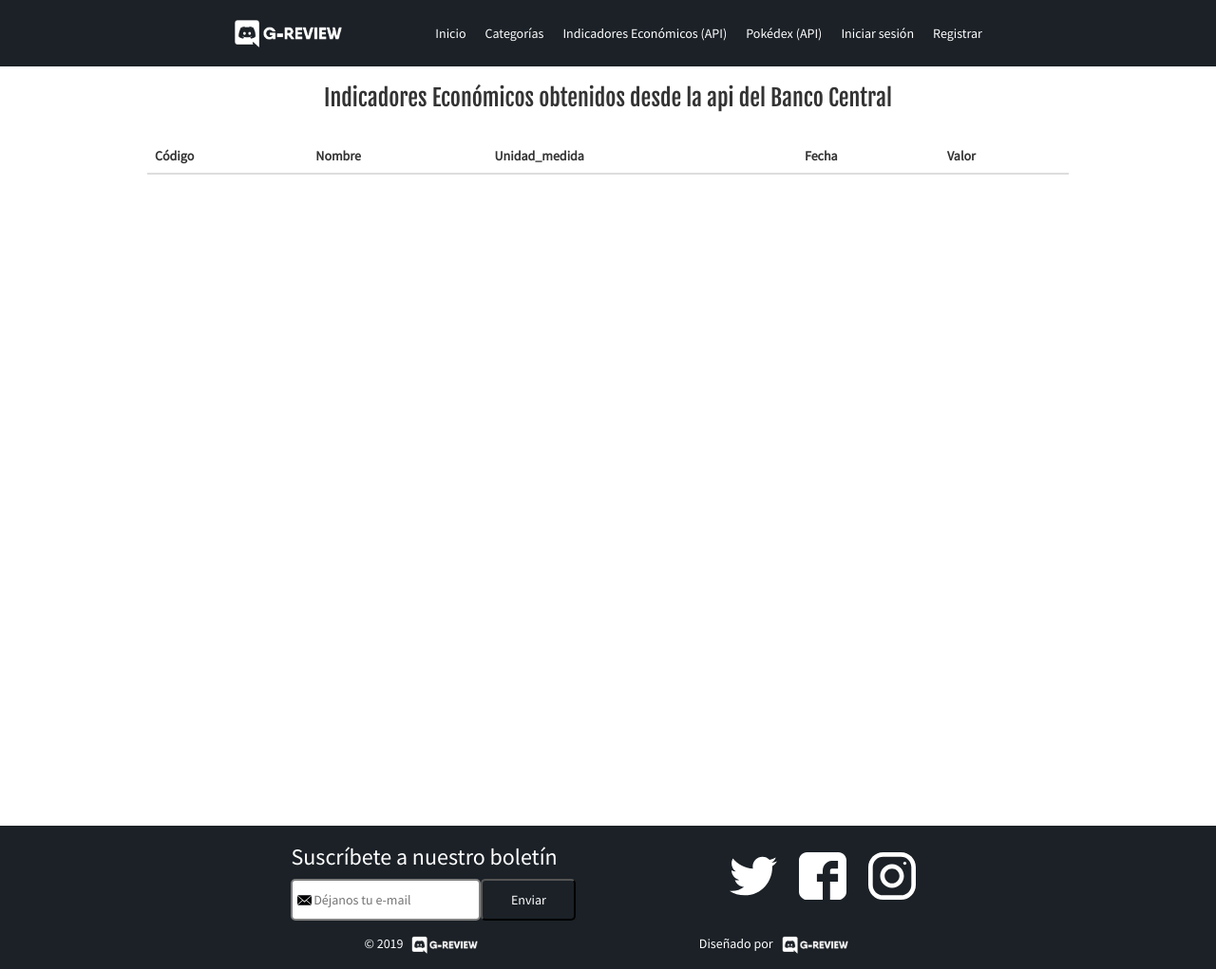
After one commit to dev-ignacio-h/greview, a Django app: page /indicadores/ in a window 1280 px wide. The commit adds this page. Shown: the whole page at 95% size. Run offline with Django 3.2, Linux system fonts and the light colour scheme; lists and menus that the app fills with data are empty; parts of the project's set-up code (start-up, migrations or seed data) failed here and were passed over; some libraries are stand-ins or nearby versions.

Commit message:
consumo de apis externas con rutas propias corregidas

```diff
--- a/apps/core/urls.py
+++ b/apps/core/urls.py
@@ -1,9 +1,11 @@
 from django.urls import path
-from .views import Home, signin
+from .views import Home, signin, indicadores, pokemons
 from . import views
 
 urlpatterns = [
     path('', Home.as_view(), name="home"),
     path('signin/', views.signin, name="signin"),
+    path('indicadores/', indicadores, name="indicadores"),
+    path('pokemons/', pokemons, name="pokemons"),
 
 ]
--- a/apps/core/views.py
+++ b/apps/core/views.py
@@ -78,6 +78,12 @@ def signin(request):
             return redirect(to='home')
     return render(request, 'registration/signin.html', data)
 
+def indicadores(request):
+    return render(request, 'indicadores.html')
+
+def pokemons(request):
+    return render(request, 'pokemons.html')
+
 
 
 # Create your views here.
--- a/templates/base.html
+++ b/templates/base.html
@@ -47,13 +47,10 @@
               <a class="link" href="#noticias">Categorías</a>
             </li>
             <li>
-              <a class="link" href="#analisis">Análisis</a>
+              <a class="link" href="{% url 'indicadores' %}">Indicadores Económicos (API)</a>
             </li>
             <li>
-              <a class="link" href="#indicadores">Indicadores Económicos</a>
-            </li>
-            <li>
-              <a class="link" href="#pokedex">Pokédex</a>
+              <a class="link" href="{% url 'pokemons' %}">Pokédex (API)</a>
             </li>
 
             {% if user.is_authenticated %}
@@ -81,8 +78,8 @@
     </header>
 
     <!--API indicadores economicos-->
-    <!--
-    <p class="text-center">Indicadores Económicos API</p>
+
+    <!-- <p class="text-center">Indicadores Económicos API</p>
     <div class="container my-5 text-center">
       <div class="mt-5">
           <table class="table table-dark">
@@ -100,18 +97,18 @@
       </div>
 
       <script src="../static/js/indicadores.js"></script>
-      <script>traer()</script>
-      -->
+      <script>traer()</script> -->
+
 
       <!--API pokemon-->
 
-      <p class="text-center">Pokédex API</p>
+<!--       <p class="text-center">Pokédex API</p>
       <div class="container">
         <h1>Pokedex</h1>
         <ul id="pokedex"></ul>
     </div>
       <script src="../static/js/pokeapi.js"></script>
-      <script>fetchPokemon()</script>
+      <script>fetchPokemon()</script> -->
 
     <div >
       {% block content %} {% endblock %}
@@ -167,5 +164,7 @@
         </div>
       </div>
     </footer>
+
+    <script src="{% static 'js/indicadores.js' %}"></script>
   </body>
 </html>
--- /dev/null
+++ b/templates/indicadores.html
@@ -0,0 +1,39 @@
+{% extends 'base.html' %}
+
+{% load staticfiles %}
+
+{% block content %}
+
+
+<div id="main" onload="traer()" class="container my-5 text-center">
+
+    <h3>Indicadores Económicos obtenidos desde la api del Banco Central</h3>
+    <br>
+    <!-- <br>
+    <button class="btn btn-secondary mt-5" onclick="traer()">Obtener Datos Económicos desde el banco Central</button>
+    <br> <br> -->
+    <div class="mt-5">
+        <table class="table table-dark">
+            <thead>
+                <tr>
+                    <th scope="col">Código</th>
+                    <th scope="col">Nombre</th>
+                    <th scope="col">Unidad_medida</th>
+                    <th scope="col">Fecha</th>
+                    <th scope="col">Valor</th>
+                </tr>
+            </thead>
+            <tbody id="contenido">
+
+            </tbody>
+        </table>
+        <script src="../static/js/indicadores.js"></script>
+        <script>
+          traer();
+        </script>
+    </div>
+
+
+</div>
+
+{% endblock %}
```
Also changed, not shown: templates/pokemons.html (added, +19 -0 lines), 1 other file.
